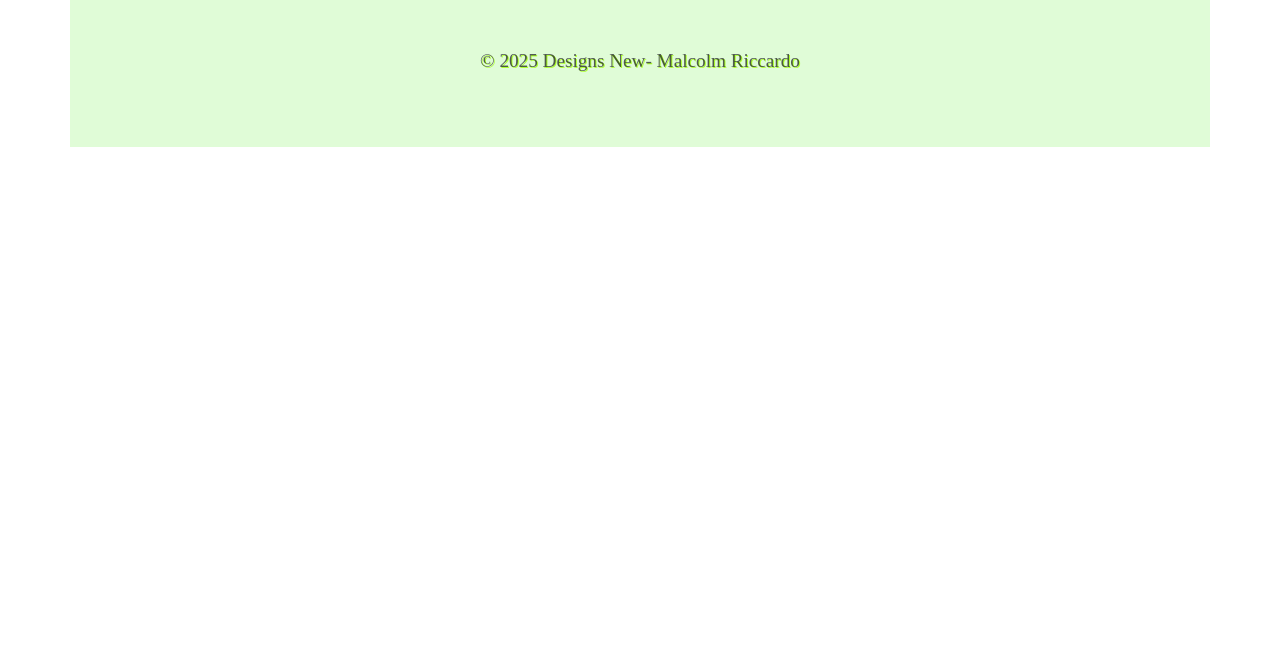
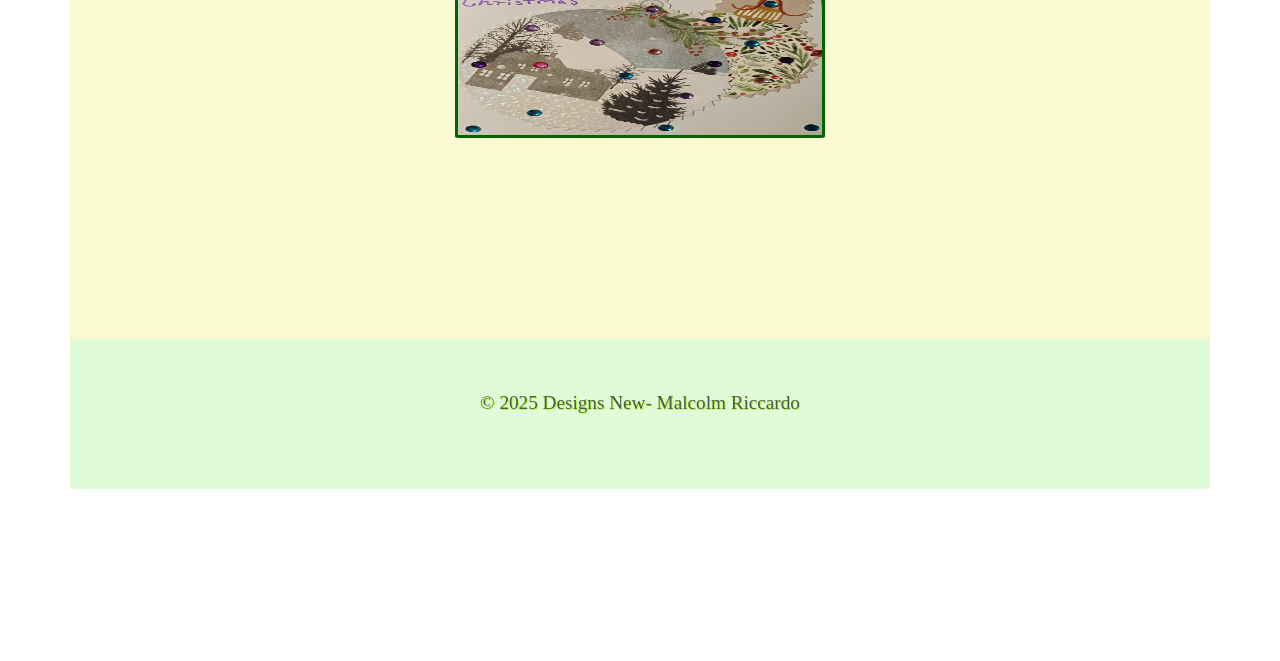
Before and after one commit to Madeadezign864/christmas2025, a plain HTML site: page Christmas.html in a window 1280 px wide. Shown: the part 139-800 px from the top of the page. Drawn offline with nearby package versions, Linux system fonts and the light colour scheme.

Commit message:
change toggleImage to correct file path
change toggleImage to correct file path (no folder) Having no folder (images) means you can easily click in and out from

```diff
--- a/Christmas.html
+++ b/Christmas.html
@@ -15,7 +15,7 @@
         </div>
         <div class="col-10 ">
             <h1 id="christ">Christmas is about the gift of Christ</h1>
-           <img id="toggleImage" src="./images/ChristmasCardKathleen1copy.JPG" alt="Christmas card"  width="40%"  height="40%">
+           <img id="toggleImage" src="./ChristmasCardKathleen1copy.JPG" alt="Christmas card"  width="40%"  height="40%">
         </div>
         <div class="col">
         </div>
```
